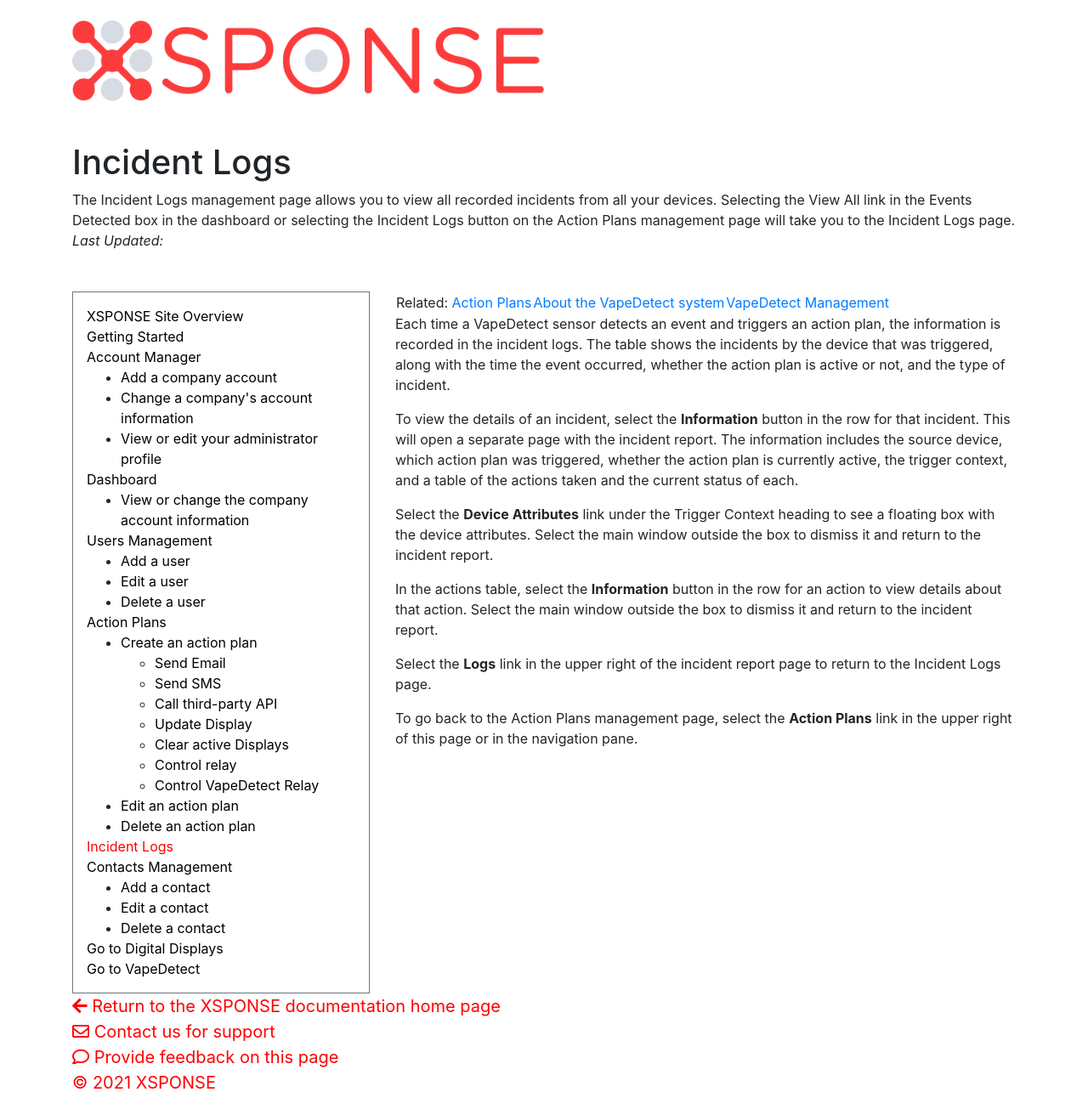
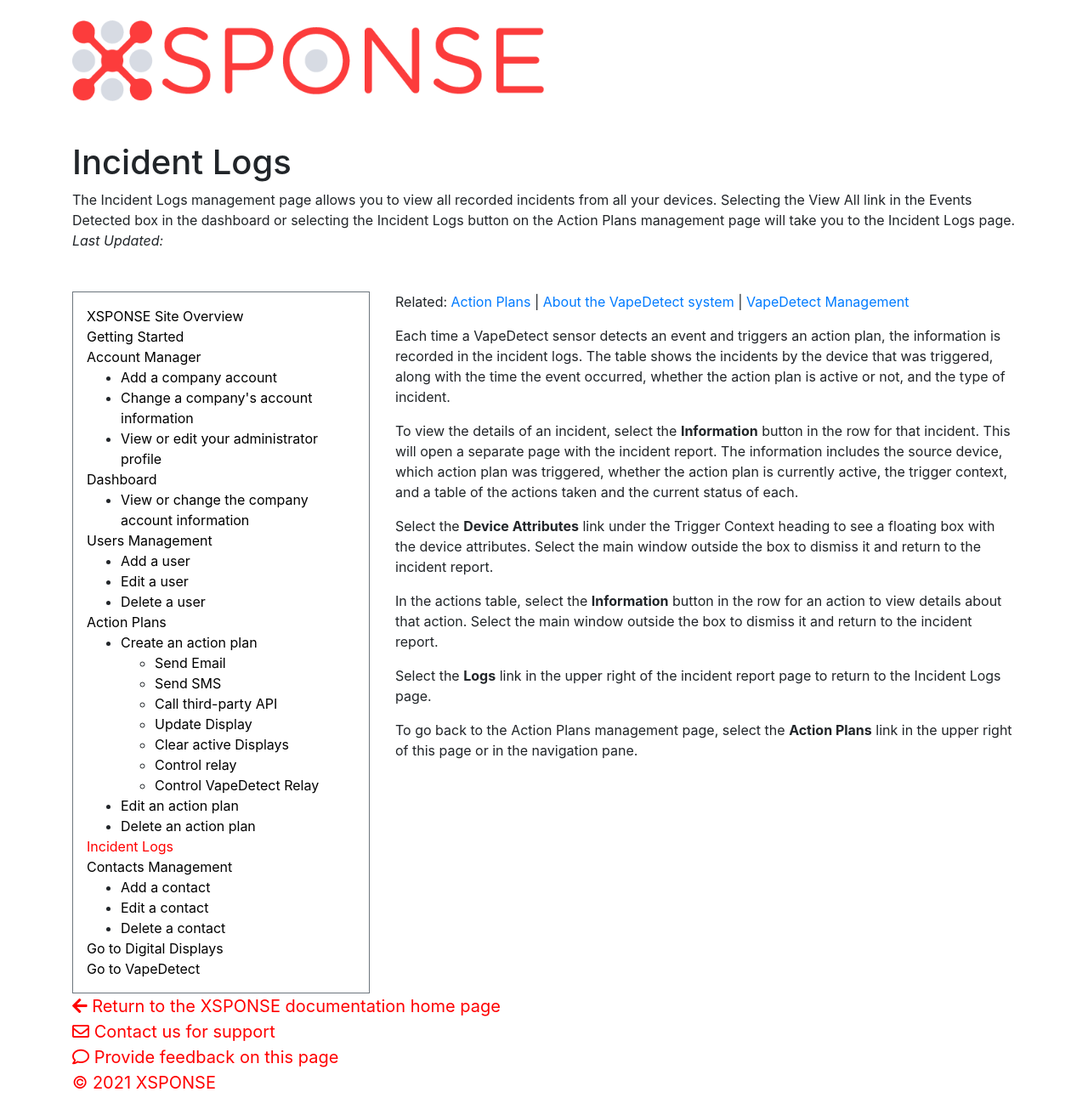
Before and after one commit to NrsSystems/docs, a Jekyll site: the page built from general-ops/incident-logs.md, in a window 1280 px wide. Shown: the whole page at 85% size. Built offline with Jekyll 4.4.1, drawn with Linux system fonts in a browser that asks for light colours; our own code applies the rules of GitHub Pages for plain Markdown files.

```diff
--- a/general-ops/incident-logs.md
+++ b/general-ops/incident-logs.md
@@ -2,7 +2,7 @@
 title: Incident Logs
 abstract: The Incident Logs management page allows you to view all recorded incidents from all your devices. Selecting the View All link in the Events Detected box in the dashboard or selecting the Incident Logs button on the Action Plans management page will take you to the Incident Logs page.
 ---
-Related: [Action Plans](action-plans.md) | [About the VapeDetect system](../vape-detect/about-vapedetect.md) | [VapeDetect Management](../vape-detect/vapedetect-management.md)
+Related: [Action Plans](action-plans.md) \| [About the VapeDetect system](../vape-detect/about-vapedetect.md) \| [VapeDetect Management](../vape-detect/vapedetect-management.md)
 
 Each time a VapeDetect sensor detects an event and triggers an action plan, the information is recorded in the incident logs. The table shows the incidents by the device that was triggered, along with the time the event occurred, whether the action plan is active or not, and the type of incident.
 
```
